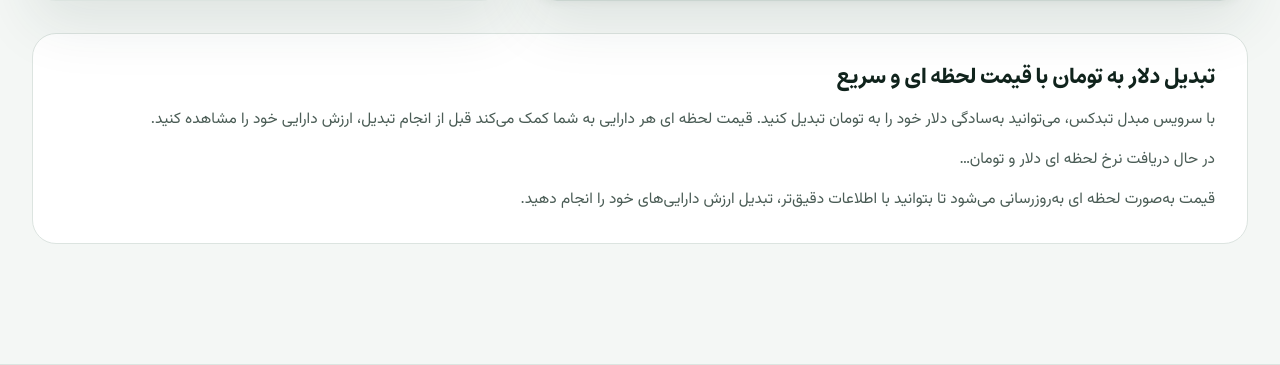
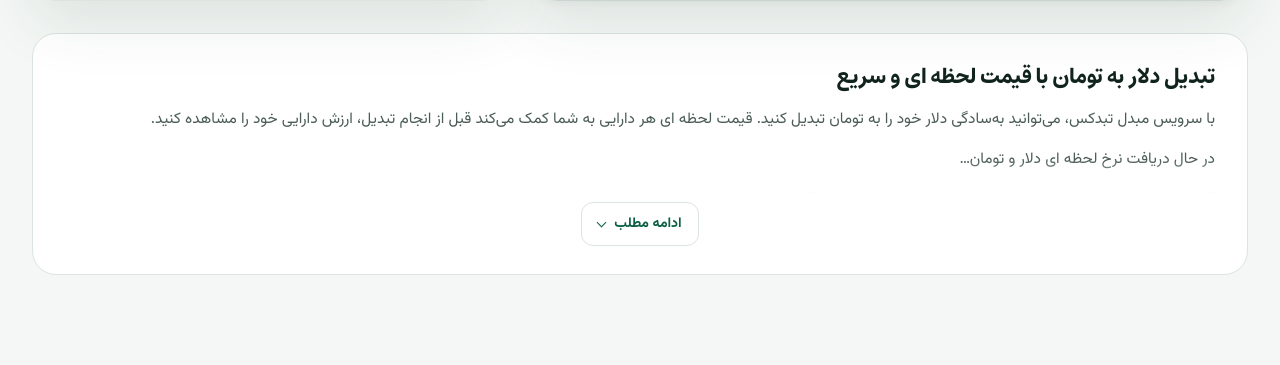
Before and after one commit to mobadel/mobadel.github.io, a PHP site: page /convert/ in a window 1280 px wide. Shown: the part 788-1153 px from the top of the page. Run offline with PHP 8.4, Linux system fonts and the light colour scheme.

Commit message:
Fit the faded preview to standard converter copy

```diff
--- a/assets/site.css
+++ b/assets/site.css
@@ -506,7 +506,7 @@ body { background: var(--page); }
 .pair-content p { color: #4a5c55; font-size: 15.5px; line-height: 1.95; text-align: start; }
 
 .content-preview-body { display: flow-root; }
-.content-preview.is-collapsed { max-block-size: 10rem; overflow: clip; }
+.content-preview.is-collapsed { max-block-size: 8.25rem; overflow: clip; }
 .content-preview.is-collapsed:has(+ .content-preview-toggle:not([hidden])) {
   mask-image: linear-gradient(to bottom, #000 calc(100% - 34px), transparent);
 }
```
